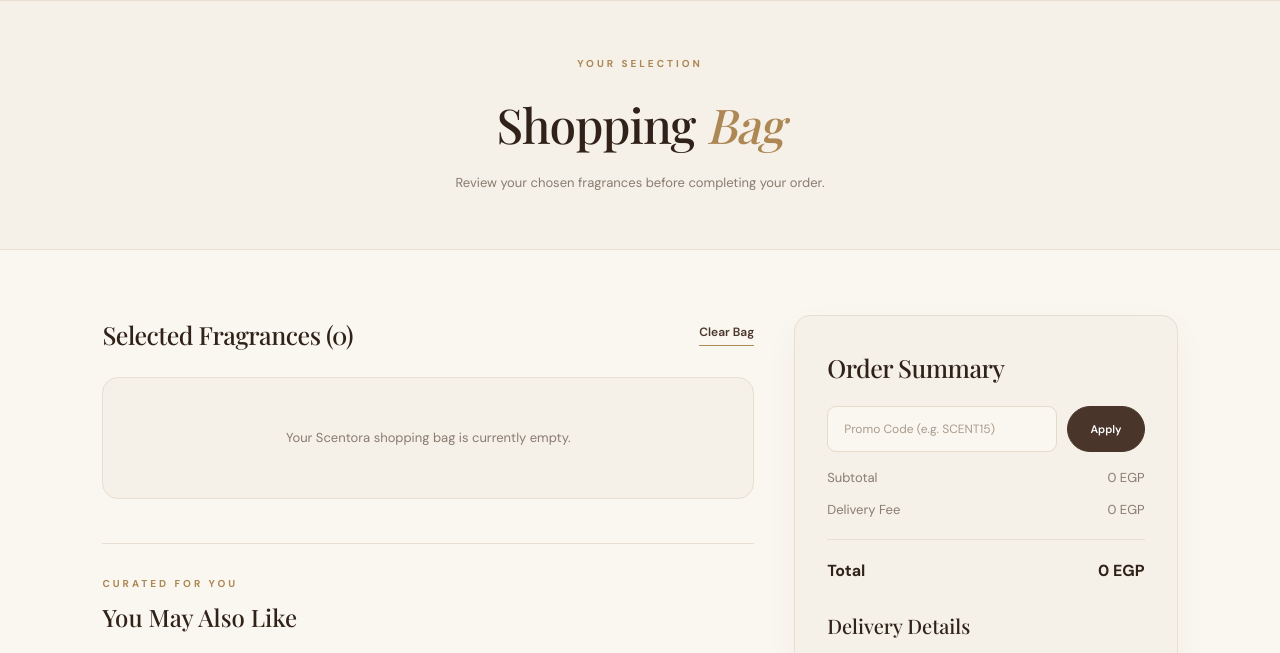
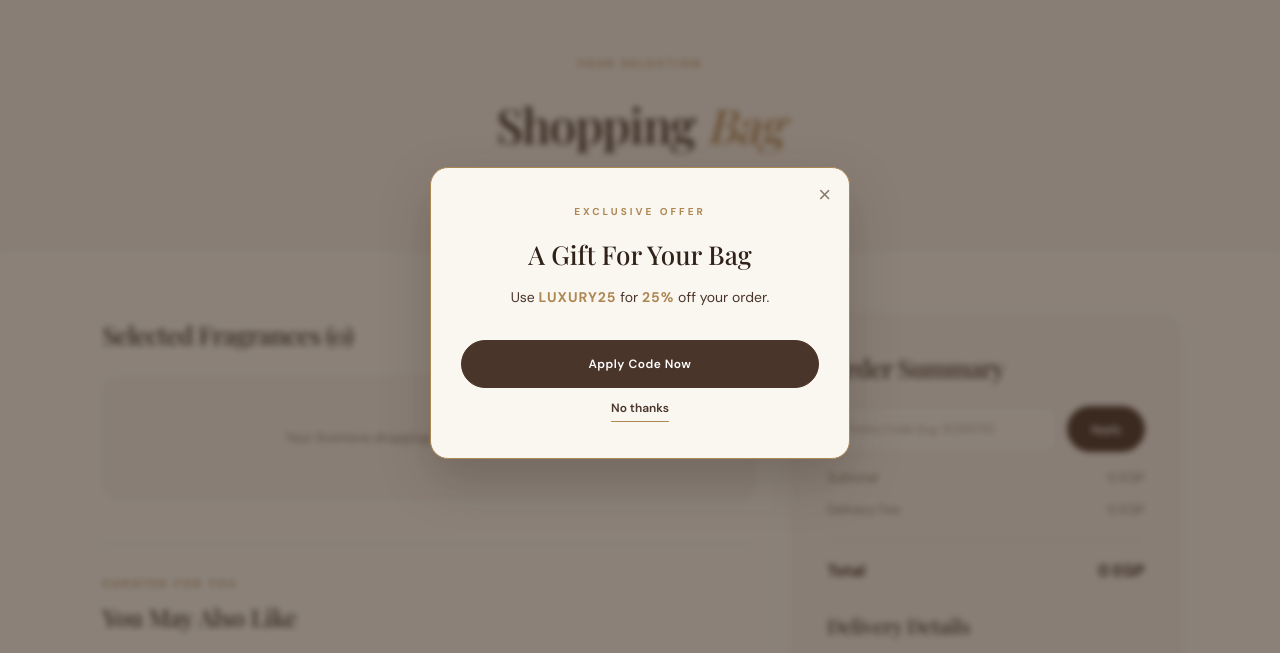
Before and after one commit to carolemil/Scentora-Online-Perfume-Store, a plain HTML site: page cart.html in a window 1280 px wide. Shown: the part 87-740 px from the top of the page. Drawn offline with nearby package versions, Linux system fonts and the light colour scheme; a web font is replaced by a local one.

Commit message:
Added a pop up with discount codes

```diff
--- a/cart.html
+++ b/cart.html
@@ -182,6 +182,20 @@
     <p class="copyright">© 2026 Scentora. All rights reserved.</p>
   </footer>
 
+  <!-- Promo Code Pop-Up Modal -->
+  <div id="promo-popup" class="promo-modal-overlay" style="display: none;">
+    <div class="promo-modal-card">
+      <button type="button" id="close-promo-popup" class="promo-modal-close" aria-label="Close">×</button>
+      <p class="eyebrow">EXCLUSIVE OFFER</p>
+      <h3>A Gift For Your Bag</h3>
+      <p id="promo-popup-text" class="promo-modal-desc"></p>
+      <div class="promo-modal-actions">
+        <button type="button" id="apply-popup-promo-btn" class="checkout-btn">Apply Code Now</button>
+        <button type="button" id="dismiss-promo-popup" class="secondary-button">No thanks</button>
+      </div>
+    </div>
+  </div>
+
   <!-- Load your team's real product inventory first, then cart logic -->
   <script src="js/products.js"></script>
   <script src="js/cart.js"></script>
--- a/css/cart.css
+++ b/css/cart.css
@@ -589,6 +589,87 @@ input:focus {
 }
 
 /* =========================================
+   PROMO CODE POP-UP MODAL
+========================================= */
+.promo-modal-overlay {
+  position: fixed;
+  inset: 0;
+  background: rgba(48, 34, 25, 0.55);
+  backdrop-filter: blur(3px);
+  display: flex;
+  align-items: center;
+  justify-content: center;
+  padding: 20px;
+  z-index: 1000;
+}
+
+.promo-modal-card {
+  position: relative;
+  background-color: var(--home-cream);
+  border: 1px solid var(--home-gold);
+  border-radius: 18px;
+  max-width: 420px;
+  width: 100%;
+  padding: 36px 30px;
+  text-align: center;
+  box-shadow: 0 20px 50px rgba(48, 34, 25, 0.25);
+  animation: modalFadeIn 0.3s ease;
+}
+
+@keyframes modalFadeIn {
+  from {
+    opacity: 0;
+    transform: translateY(12px);
+  }
+  to {
+    opacity: 1;
+    transform: translateY(0);
+  }
+}
+
+.promo-modal-close {
+  position: absolute;
+  top: 14px;
+  right: 18px;
+  background: none;
+  border: none;
+  font-size: 22px;
+  color: var(--home-muted);
+  cursor: pointer;
+  transition: color 0.2s ease;
+}
+
+.promo-modal-close:hover {
+  color: var(--home-dark);
+}
+
+.promo-modal-card h3 {
+  font-family: "Playfair Display", serif;
+  font-size: 26px;
+  font-weight: 500;
+  color: var(--home-dark);
+  margin-bottom: 10px;
+}
+
+.promo-modal-desc {
+  font-size: 14px;
+  color: var(--home-brown);
+  margin-bottom: 22px;
+}
+
+.promo-modal-desc strong {
+  color: var(--home-gold);
+  letter-spacing: 1px;
+}
+
+.promo-modal-actions {
+  display: flex;
+  flex-direction: column;
+  align-items: center;
+  gap: 12px;
+}
+
+/* =========================================
    FOOTER
 ========================================= */
 .footer {
--- a/js/cart.js
+++ b/js/cart.js
@@ -7,6 +7,18 @@ function getCatalog() {
   const saved = JSON.parse(localStorage.getItem('scentora_products'));
   if (saved && saved.length > 0) return saved;
   return typeof products !== 'undefined' ? products : [];
+}
+
+// Pull active promo codes from Admin changes first, falling back to default offers
+function getAvailableOffers() {
+  const saved = JSON.parse(localStorage.getItem('scentora_offers'));
+  if (Array.isArray(saved) && saved.length > 0) {
+    return saved.filter(o => o && o.code && o.active !== false);
+  }
+  return [
+    { code: 'SCENT15', discount: 15 },
+    { code: 'LUXURY25', discount: 25 }
+  ];
 }
 
 function getCurrentUser() {
@@ -73,10 +85,10 @@ function saveAndRender() {
 
 function addSuggestedItem(productId) {
   const catalog = getCatalog();
-  const product = catalog.find(item => item.id === productId);
+  const product = catalog.find(item => String(item.id) === String(productId));
   if (!product) return;
 
-  const existing = cart.find(item => item.id === productId || item.name === product.name);
+  const existing = cart.find(item => String(item.id) === String(productId) || item.name === product.name);
   if (existing) {
     const updated = (existing.qty || existing.quantity || 1) + 1;
     existing.qty = updated;
@@ -119,16 +131,13 @@ document.getElementById('clear-cart-btn').addEventListener('click', () => {
 document.getElementById('apply-promo-btn').addEventListener('click', () => {
   const codeInput = document.getElementById('promo-input').value.trim().toUpperCase();
   const promoMsg = document.getElementById('promo-msg');
-  const offers = JSON.parse(localStorage.getItem('scentora_offers')) || [
-    { code: 'SCENT15', discount: 15 },
-    { code: 'LUXURY25', discount: 25 }
-  ];
+  const offers = getAvailableOffers();
 
-  const matched = offers.find(o => o.code === codeInput);
+  const matched = offers.find(o => o.code.toUpperCase() === codeInput);
   if (matched) {
-    activeDiscount = matched.discount;
-    activePromoCode = matched.code;
-    promoMsg.innerText = `Code "${matched.code}" applied (${matched.discount}% OFF)!`;
+    activeDiscount = Number(matched.discount) || 0;
+    activePromoCode = matched.code.toUpperCase();
+    promoMsg.innerText = `Code "${activePromoCode}" applied (${activeDiscount}% OFF)!`;
     promoMsg.style.color = '#2e7d32';
   } else {
     activeDiscount = 0;
@@ -138,6 +147,41 @@ document.getElementById('apply-promo-btn').addEventListener('click', () => {
   }
   renderCart();
 });
+
+// Check for available promo codes on page load and display pop-up
+function checkAndShowPromoPopup() {
+  const offers = getAvailableOffers();
+  if (!offers || offers.length === 0) return;
+
+  // Pick the highest discount available
+  const bestOffer = [...offers].sort((a, b) => Number(b.discount) - Number(a.discount))[0];
+  if (!bestOffer || !bestOffer.code) return;
+
+  const popup = document.getElementById('promo-popup');
+  const textEl = document.getElementById('promo-popup-text');
+  const applyBtn = document.getElementById('apply-popup-promo-btn');
+  const closeBtn = document.getElementById('close-promo-popup');
+  const dismissBtn = document.getElementById('dismiss-promo-popup');
+
+  textEl.innerHTML = `Use <strong>${bestOffer.code.toUpperCase()}</strong> for <strong>${bestOffer.discount}%</strong> off your order.`;
+  popup.style.display = 'flex';
+
+  const closeModal = () => {
+    popup.style.display = 'none';
+  };
+
+  closeBtn.onclick = closeModal;
+  dismissBtn.onclick = closeModal;
+  popup.onclick = (e) => {
+    if (e.target === popup) closeModal();
+  };
+
+  applyBtn.onclick = () => {
+    document.getElementById('promo-input').value = bestOffer.code.toUpperCase();
+    document.getElementById('apply-promo-btn').click();
+    closeModal();
+  };
+}
 
 // Press Enter inside any Delivery Details box to move to the next field (or submit on the last one)
 const checkoutInputs = Array.from(document.querySelectorAll('#checkout-form input'));
@@ -172,7 +216,8 @@ function renderCart() {
 
   cart.forEach((item, index) => {
     const qty = item.qty || item.quantity || 1;
-    const itemTotal = item.price * qty;
+    const unitPrice = Number(item.price) || 0;
+    const itemTotal = unitPrice * qty;
     subtotal += itemTotal;
     totalItems += qty;
 
@@ -180,7 +225,7 @@ function renderCart() {
       <div class="cart-item">
         <div class="item-details">
           <h3>${item.name}</h3>
-          <p class="item-meta">${item.category || 'Signature Fragrance'} · ${item.price.toLocaleString()} EGP each</p>
+          <p class="item-meta">${item.category || 'Signature Fragrance'} · ${unitPrice.toLocaleString()} EGP each</p>
         </div>
 
         <div class="qty-controls">
@@ -222,7 +267,7 @@ function renderRecommendations() {
   const catalog = getCatalog();
 
   const suggestions = catalog
-    .filter(prod => !cart.some(item => item.id === prod.id || item.name === prod.name))
+    .filter(prod => !cart.some(item => String(item.id) === String(prod.id) || item.name === prod.name))
     .slice(0, 3);
 
   if (suggestions.length === 0) {
@@ -234,15 +279,16 @@ function renderRecommendations() {
   grid.innerHTML = '';
 
   suggestions.forEach(prod => {
+    const prodPrice = Number(prod.price) || 0;
     grid.innerHTML += `
       <div class="rec-card">
         <img src="${prod.image}" alt="${prod.name}" onerror="this.onerror=null;this.src='https://placehold.co/300x300/f4ede2/75563f?text=Scentora';">
         <div class="rec-info">
           <span class="rec-cat">${prod.category}</span>
           <h4>${prod.name}</h4>
-          <p class="rec-price">${prod.price.toLocaleString()} EGP</p>
+          <p class="rec-price">${prodPrice.toLocaleString()} EGP</p>
         </div>
-        <button type="button" class="rec-add-btn" onclick="addSuggestedItem(${prod.id})">+ Add to Bag</button>
+        <button type="button" class="rec-add-btn" onclick="addSuggestedItem('${prod.id}')">+ Add to Bag</button>
       </div>
     `;
   });
@@ -314,3 +360,4 @@ document.getElementById('checkout-form').addEventListener('submit', (e) => {
 syncAuthUI();
 renderCart();
 renderRecommendations();
+checkAndShowPromoPopup();
```
